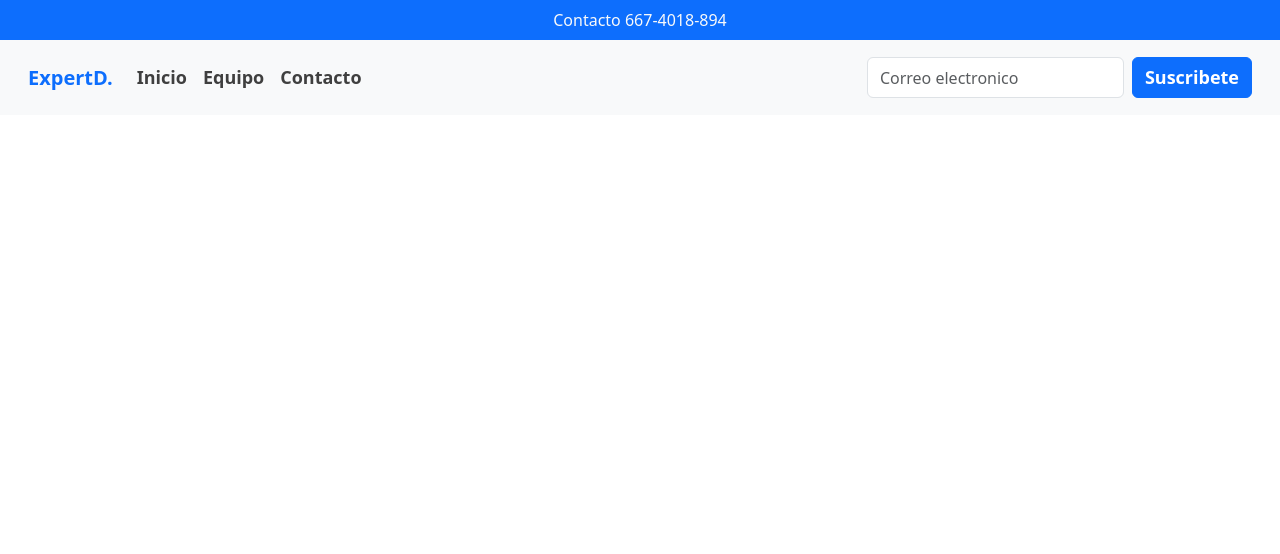
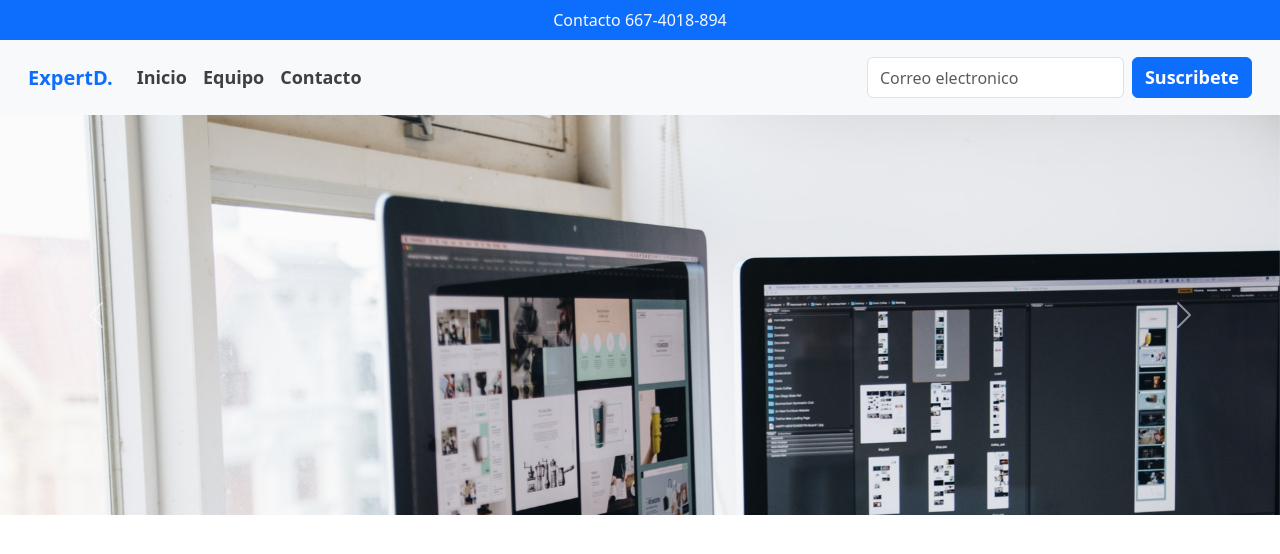
Before and after one commit to EdgarChairez/PaginaWEBConBootstrap5, a plain HTML site: page index.html in a window 1280 px wide. Drawn offline with nearby package versions, Linux system fonts and the light colour scheme.

Commit message:
Se agrega Slider de Imagenes

```diff
--- a/css/style.css
+++ b/css/style.css
@@ -17,3 +17,10 @@ body{
     font-weight: bold;
 }
 /* MENU */
+
+/* IMAGENES SLIDERS */
+.carousel-inner{
+    max-height: 25rem;
+}
+
+/* IMAGENES SLIDERS */
--- a/index.html
+++ b/index.html
@@ -49,6 +49,32 @@
       </nav>
 <!-- Encabezado -->
 
+<!-- Slider -->
+    <div id="carouselExampleIndicators" class="carousel slide" data-bs-ride="carousel">
+        <div class="carousel-inner">
+            <div class="carousel-item active" data-bs-interval="3000">
+                <img src="img/slide1.jpg" class="d-block w-100" alt="Slide1">
+            </div>
+            <div class="carousel-item" data-bs-interval="3000">
+                <img src="img/slide2.jpg" class="d-block w-100" alt="Slide2">
+            </div>
+            <div class="carousel-item" data-bs-interval="3000">
+                <img src="img/slide3.jpg" class="d-block w-100" alt="Slide3">
+            </div>
+        </div>
+
+        <button class="carousel-control-prev" type="button" data-bs-target="#carouselExampleIndicators" data-bs-slide="prev">
+            <span class="carousel-control-prev-icon" aria-hidden="true"></span>
+            <span class="visually-hidden">Previous</span>
+        </button>
+
+        <button class="carousel-control-next" type="button" data-bs-target="#carouselExampleIndicators" data-bs-slide="next">
+            <span class="carousel-control-next-icon" aria-hidden="true"></span>
+            <span class="visually-hidden">Next</span>
+        </button>
+    </div>
+<!-- Slider -->
+
     <script src="https://cdn.jsdelivr.net/npm/bootstrap@5.3.0-alpha3/dist/js/bootstrap.bundle.min.js" integrity="sha384-ENjdO4Dr2bkBIFxQpeoTz1HIcje39Wm4jDKdf19U8gI4ddQ3GYNS7NTKfAdVQSZe" crossorigin="anonymous"></script>
 </body>
 </html>
```
Also changed, not shown: img/comunicaciones.png (added), img/concepto.png (added), img/desarrollo.png (added), img/equipo.jpg (added), img/logo.png (added), img/mapa.PNG (added), img/seo.png (added), img/slide1.jpg (added), img/slide2.jpg (added), img/slide3.jpg (added), img/support.png (added).
